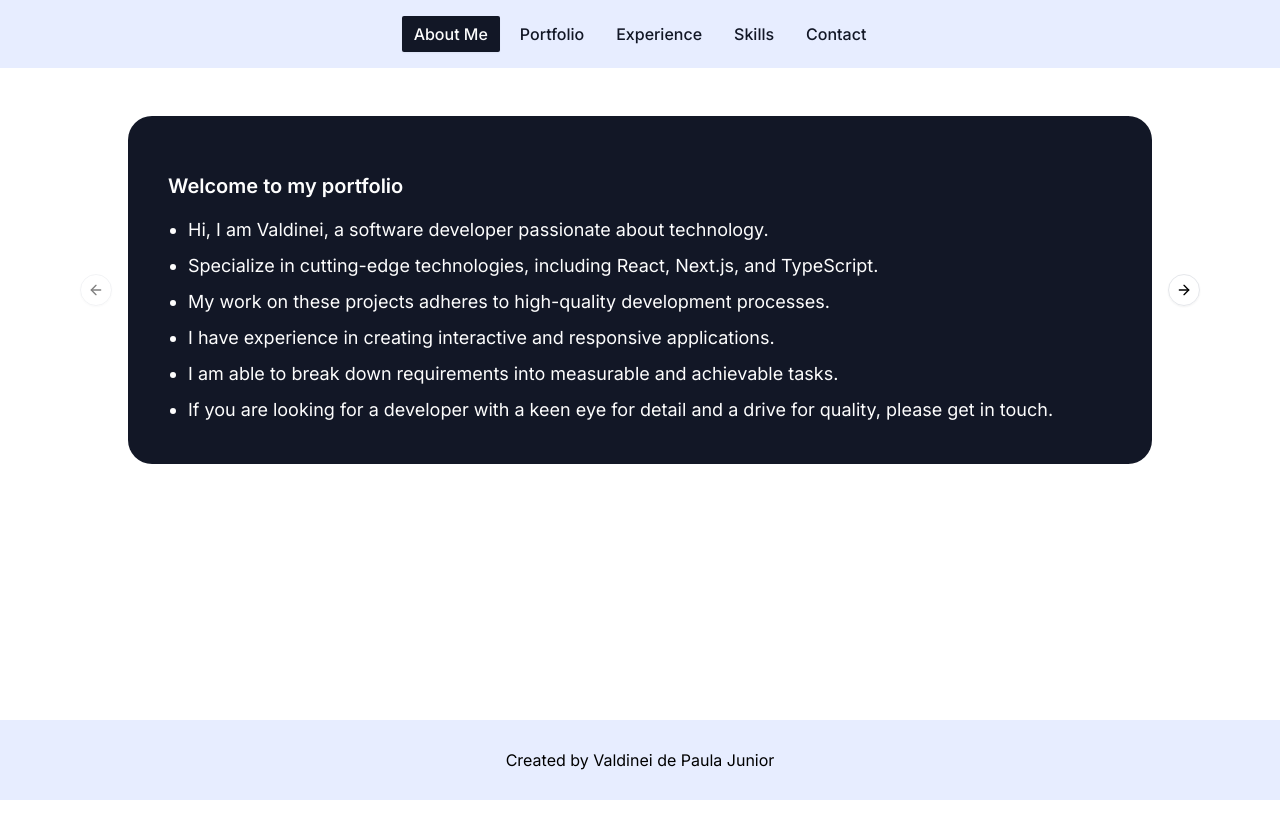
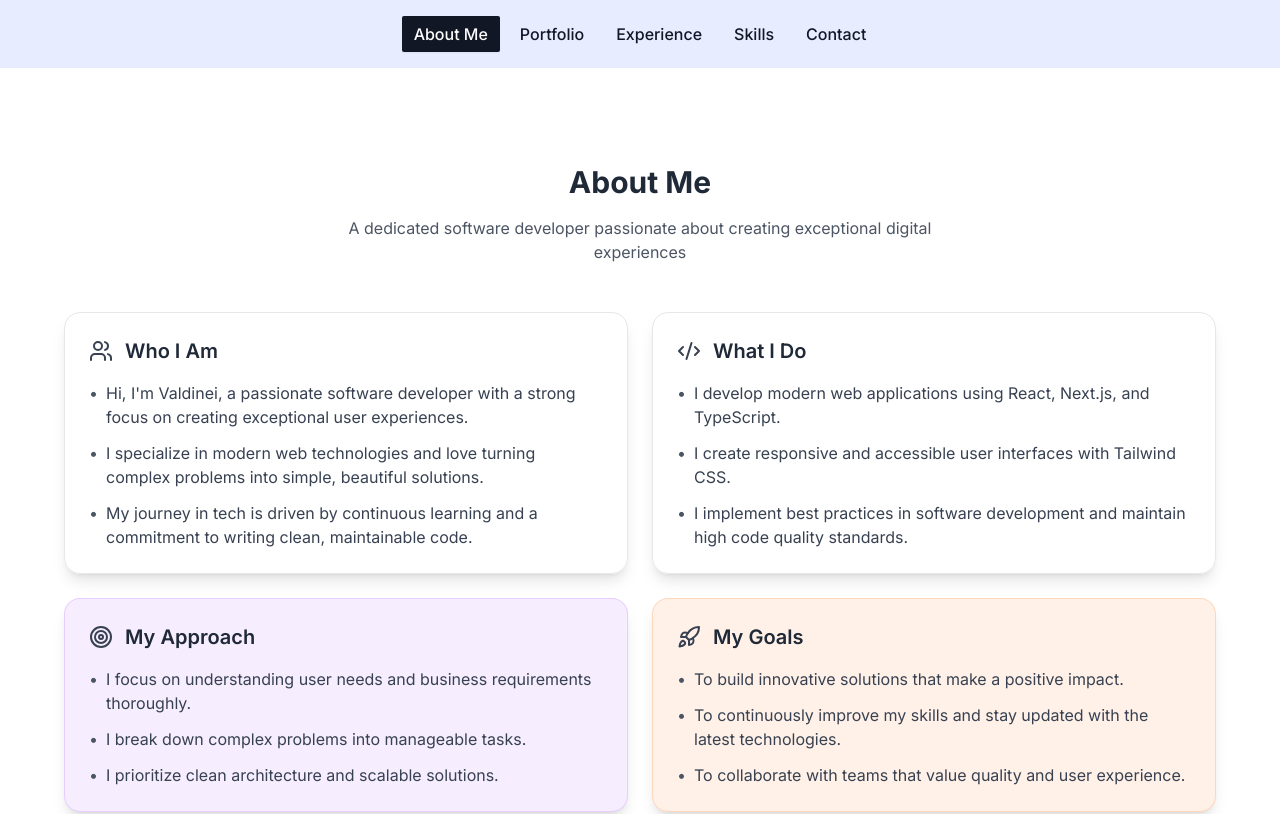
Before and after one commit to ValdineiJunior/valdinei-junior-landing-page, a Next.js app: page / in a window 1280 px wide. Shown: the top 814 px of the page. Built offline with nearby package versions, Linux system fonts and the light colour scheme.

Commit message:
feat: refactor about component

```diff
--- a/components/About.tsx
+++ b/components/About.tsx
@@ -1,115 +1,101 @@
-import {
-  Carousel,
-  CarouselContent,
-  CarouselItem,
-  CarouselNext,
-  CarouselPrevious,
-} from "@/components/ui/carousel";
+import { Code2, Rocket, Target, Users } from "lucide-react";
+
+const aboutSections = [
+  {
+    title: "Who I Am",
+    icon: Users,
+    content: [
+      "Hi, I'm Valdinei, a passionate software developer with a strong focus on creating exceptional user experiences.",
+      "I specialize in modern web technologies and love turning complex problems into simple, beautiful solutions.",
+      "My journey in tech is driven by continuous learning and a commitment to writing clean, maintainable code.",
+    ],
+    color: "bg-blue-500/10",
+    borderColor: "border-blue-500/20",
+  },
+  {
+    title: "What I Do",
+    icon: Code2,
+    content: [
+      "I develop modern web applications using React, Next.js, and TypeScript.",
+      "I create responsive and accessible user interfaces with Tailwind CSS.",
+      "I implement best practices in software development and maintain high code quality standards.",
+    ],
+    color: "bg-green-500/10",
+    borderColor: "border-green-500/20",
+  },
+  {
+    title: "My Approach",
+    icon: Target,
+    content: [
+      "I focus on understanding user needs and business requirements thoroughly.",
+      "I break down complex problems into manageable tasks.",
+      "I prioritize clean architecture and scalable solutions.",
+    ],
+    color: "bg-purple-500/10",
+    borderColor: "border-purple-500/20",
+  },
+  {
+    title: "My Goals",
+    icon: Rocket,
+    content: [
+      "To build innovative solutions that make a positive impact.",
+      "To continuously improve my skills and stay updated with the latest technologies.",
+      "To collaborate with teams that value quality and user experience.",
+    ],
+    color: "bg-orange-500/10",
+    borderColor: "border-orange-500/20",
+  },
+];
+
+const AboutSection = ({
+  title,
+  icon: Icon,
+  content,
+  color,
+  borderColor,
+}: {
+  title: string;
+  icon: any;
+  content: string[];
+  color: string;
+  borderColor: string;
+}) => {
+  return (
+    <div
+      className={`rounded-2xl p-6 ${color} border ${borderColor} shadow-lg transition-all duration-300 hover:shadow-xl`}
+    >
+      <div className="mb-4 flex items-center gap-3">
+        <Icon className="h-6 w-6 text-gray-700" />
+        <h3 className="text-xl font-semibold text-gray-800">{title}</h3>
+      </div>
+      <ul className="space-y-3">
+        {content.map((item, index) => (
+          <li key={index} className="flex items-start gap-2">
+            <span className="text-gray-600">•</span>
+            <span className="text-gray-700">{item}</span>
+          </li>
+        ))}
+      </ul>
+    </div>
+  );
+};
 
 export const About = () => {
   return (
-    <div className="mx-auto w-full max-w-5xl">
-      <Carousel className="w-full">
-        <CarouselContent>
-          <CarouselItem>
-            <div className="rounded-3xl bg-darkBlue p-6 text-main-50 sm:p-10">
-              <h2 className="py-4 text-lg font-semibold sm:text-xl">
-                Welcome to my portfolio
-              </h2>
-              <ul className="list-disc space-y-2 pl-5 text-base sm:text-lg">
-                <li>
-                  Hi, I am Valdinei, a software developer passionate about
-                  technology.
-                </li>
-                <li>
-                  Specialize in cutting-edge technologies, including React,
-                  Next.js, and TypeScript.
-                </li>
-                <li>
-                  My work on these projects adheres to high-quality development
-                  processes.
-                </li>
-                <li>
-                  I have experience in creating interactive and responsive
-                  applications.
-                </li>
-                <li>
-                  I am able to break down requirements into measurable and
-                  achievable tasks.
-                </li>
-                <li>
-                  If you are looking for a developer with a keen eye for detail
-                  and a drive for quality, please get in touch.
-                </li>
-              </ul>
-            </div>
-          </CarouselItem>
-          <CarouselItem>
-            <div className="rounded-3xl bg-darkGreen p-6 text-darkBlue sm:p-10">
-              <h2 className="py-4 text-lg font-semibold sm:text-xl">
-                My history
-              </h2>
-              <ul className="list-disc space-y-2 pl-5 text-base sm:text-lg">
-                <li>
-                  Specialize in cutting-edge technologies, including React,
-                  Next.js, and TypeScript.
-                </li>
-                <li>
-                  My work on these projects adheres to high-quality development
-                  processes.
-                </li>
-                <li>
-                  I have experience in creating interactive and responsive
-                  applications.
-                </li>
-                <li>
-                  I am able to break down requirements into measurable and
-                  achievable tasks.
-                </li>
-                <li>
-                  If you are looking for a developer with a keen eye for detail
-                  and a drive for quality, please get in touch.
-                </li>
-              </ul>
-            </div>
-          </CarouselItem>
-          <CarouselItem>
-            <div className="rounded-3xl bg-lightBlue p-6 text-darkBlue sm:p-10">
-              <h2 className="py-4 text-lg font-semibold sm:text-xl">
-                My services
-              </h2>
-              <ul className="list-disc space-y-2 pl-5 text-base sm:text-lg">
-                <li>
-                  Hi, I am Valdinei, a software developer passionate about
-                  technology.
-                </li>
-                <li>
-                  Specialize in cutting-edge technologies, including React,
-                  Next.js, and TypeScript.
-                </li>
-                <li>
-                  My work on these projects adheres to high-quality development
-                  processes.
-                </li>
-                <li>
-                  I have experience in creating interactive and responsive
-                  applications.
-                </li>
-                <li>
-                  I am able to break down requirements into measurable and
-                  achievable tasks.
-                </li>
-                <li>
-                  If you are looking for a developer with a keen eye for detail
-                  and a drive for quality, please get in touch.
-                </li>
-              </ul>
-            </div>
-          </CarouselItem>
-        </CarouselContent>
-        <CarouselPrevious className="hidden sm:flex" />
-        <CarouselNext className="hidden sm:flex" />
-      </Carousel>
+    <div className="mx-auto max-w-7xl px-4 py-12 sm:px-6 lg:px-8">
+      <div className="mb-12 text-center">
+        <h2 className="mb-4 text-3xl font-bold text-gray-800">About Me</h2>
+        <p className="mx-auto max-w-2xl text-gray-600">
+          A dedicated software developer passionate about creating exceptional
+          digital experiences
+        </p>
+      </div>
+
+      <div className="grid grid-cols-1 gap-6 md:grid-cols-2">
+        {aboutSections.map((section) => (
+          <AboutSection key={section.title} {...section} />
+        ))}
+      </div>
     </div>
   );
 };
```
